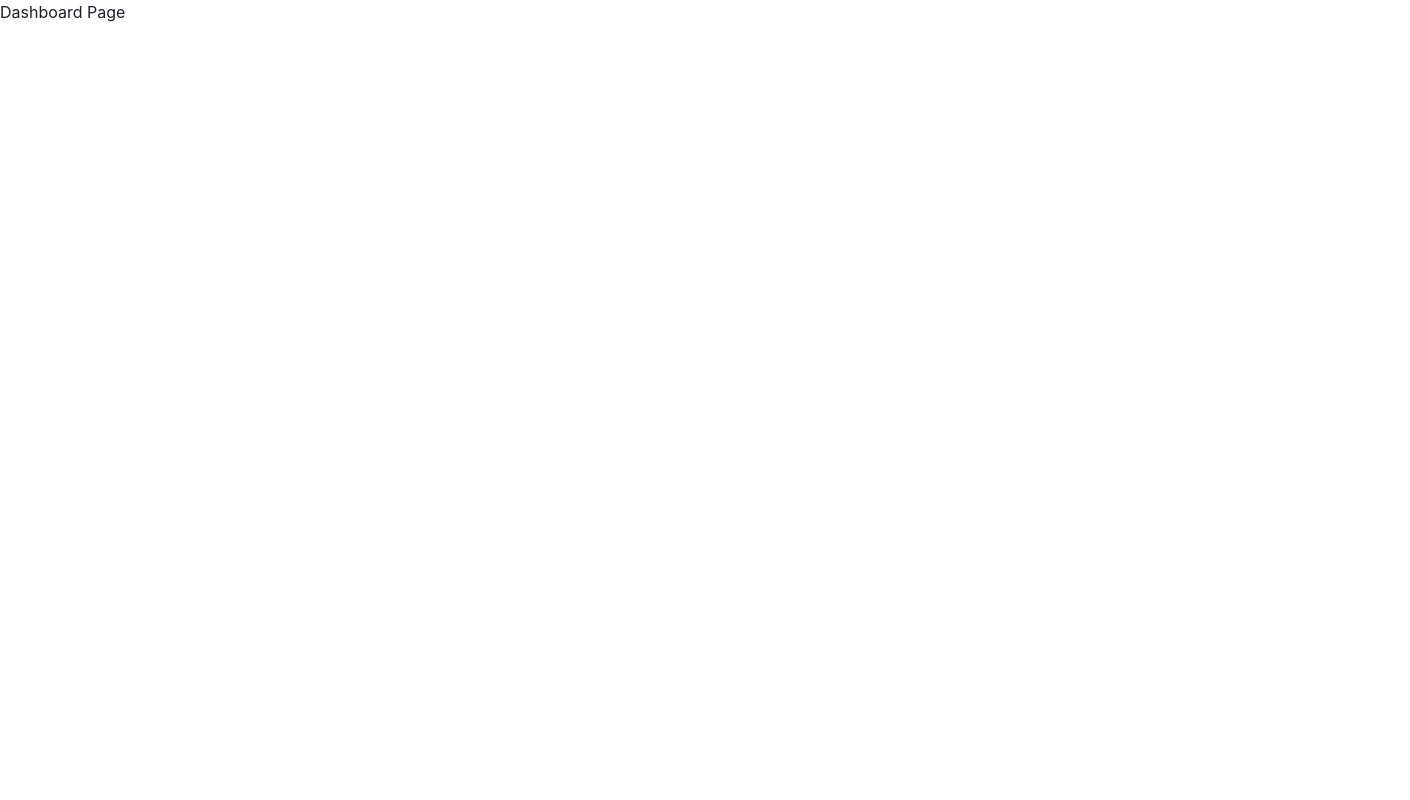
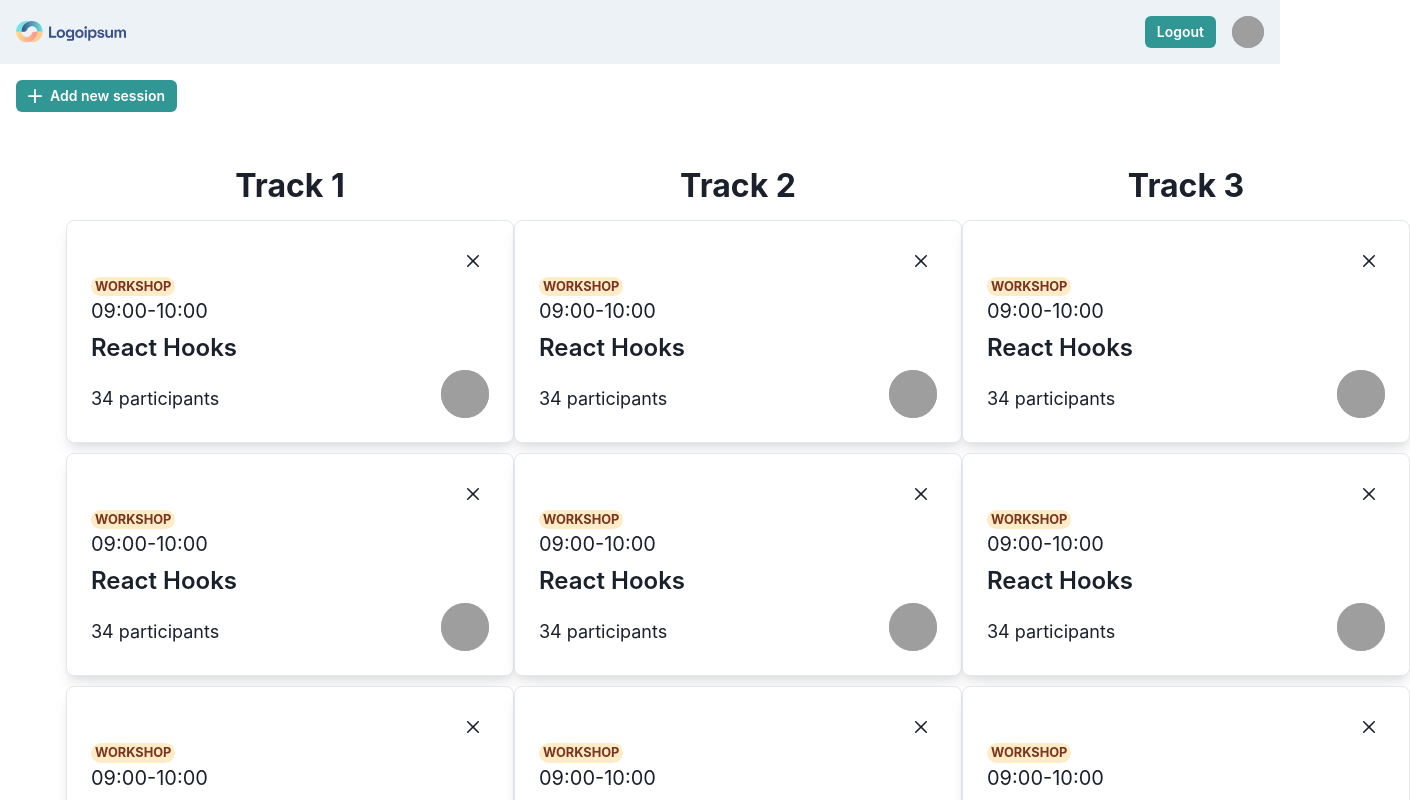
Before and after one commit to Vdf-HumansInLearning/conference-fe, a React (Create React App) app: page /dashboard in a window 1280 px wide. Shown: the top 800 px of the page, 1410 px wide, since content can reach past the window. Built offline with nearby package versions, Linux system fonts and the light colour scheme; grey boxes are pictures that could not be loaded.

Commit message:
added navbar, card sessions and background gradient for login and register page

```diff
--- /dev/null
+++ b/src/components/CardSession.js
@@ -0,0 +1,82 @@
+import React from "react";
+import {
+  Flex,
+  Circle,
+  Box,
+  Image,
+  Badge,
+  useColorModeValue,
+  Avatar,
+  CloseButton,
+} from "@chakra-ui/react";
+
+const data = {
+  isNew: true,
+  imageURL:
+    "https://images.unsplash.com/photo-1572635196237-14b3f281503f?ixid=MnwxMjA3fDB8MHxwaG90by1wYWdlfHx8fGVufDB8fHx8&ixlib=rb-1.2.1&auto=format&fit=crop&w=4600&q=80",
+  name: "React Hooks",
+  hour: "09:00-10:00",
+  numParticipants: 34,
+  sessionType: "workshop",
+};
+
+function CardSession() {
+  return (
+
+      <Box
+        bg={useColorModeValue("white", "gray.800")}
+        minW="md"
+        borderWidth="1px"
+        rounded="lg"
+        shadow="lg"
+        position="relative"
+      >
+        <Box p="6">
+          <Flex justifyContent="flex-end">
+            <CloseButton />
+          </Flex>
+          <Box d="flex" alignItems="baseline">
+            <Badge rounded="full" fontSize="0.8em" colorScheme="orange">
+              {data.sessionType}
+            </Badge>
+          </Box>
+          <Flex justifyContent="space-between" alignContent="center">
+            <Box fontSize="xl" color={useColorModeValue("gray.800", "white")}>
+              {data.hour}
+            </Box>
+          </Flex>
+
+          <Flex mt="1" justifyContent="space-between" alignContent="center">
+            <Box
+              fontSize="2xl"
+              fontWeight="semibold"
+              as="h4"
+              lineHeight="tight"
+              isTruncated
+            >
+              {data.name}
+            </Box>
+          </Flex>
+          <Flex mt="1" justifyContent="space-between" alignContent="center">
+            <Box
+              fontSize="lg"
+              as="h4"
+              lineHeight="tight"
+              isTruncated
+              paddingTop="15px"
+            >
+              {data.numParticipants} participants
+            </Box>
+            <Avatar
+              size={"md"}
+              src={
+                "https://images.unsplash.com/photo-1493666438817-866a91353ca9?ixlib=rb-0.3.5&q=80&fm=jpg&crop=faces&fit=crop&h=200&w=200&s=b616b2c5b373a80ffc9636ba24f7a4a9"
+              }
+            />
+          </Flex>
+        </Box>
+      </Box>
+  );
+}
+
+export default CardSession;
--- a/src/components/LoginForm.js
+++ b/src/components/LoginForm.js
@@ -10,6 +10,7 @@ import {
   Heading,
   Text,
   useColorModeValue,
+  Image,
 } from "@chakra-ui/react";
 
 function LoginForm({ handleLogin }) {
@@ -18,10 +19,11 @@ function LoginForm({ handleLogin }) {
       minH={"100vh"}
       align={"center"}
       justify={"center"}
-      bg={useColorModeValue("gray.50", "gray.800")}
+      className="background-gradient"
     >
       <Stack spacing={8} mx={"auto"} maxW={"lg"} py={12} px={6}>
         <Stack align={"center"}>
+          <Image src="logo.svg" alt="logo" />
           <Heading fontSize={"4xl"}>Sign in to your account</Heading>
         </Stack>
         <Box
--- /dev/null
+++ b/src/components/Navbar.js
@@ -0,0 +1,63 @@
+import React from "react";
+import { useState } from "react";
+import { Link } from "react-router-dom";
+
+import { ReactNode } from "react";
+import {
+  Box,
+  Flex,
+  Avatar,
+  HStack,
+  IconButton,
+  Button,
+  Menu,
+  MenuButton,
+  MenuList,
+  MenuItem,
+  MenuDivider,
+  useDisclosure,
+  useColorModeValue,
+  Stack,
+  Image
+} from "@chakra-ui/react";
+import { HamburgerIcon, CloseIcon, AddIcon } from "@chakra-ui/icons";
+export default function Navbar() {
+  const { isOpen, onOpen, onClose } = useDisclosure();
+
+  return (
+    <>
+      <Box bg={useColorModeValue("gray.100", "gray.900")} px={4}>
+        <Flex h={16} alignItems={"center"} justifyContent={"space-between"}>
+          <HStack spacing={8} alignItems={"center"}>
+            <Box>
+              <Image boxSize="110px" src="logo.svg" alt="logo" />
+            </Box>
+          </HStack>
+          <Flex alignItems={"center"}>
+            <Link to="/login">
+              <Button variant={"solid"} colorScheme={"teal"} size={"sm"} mr={4}>
+                Logout
+              </Button>
+            </Link>
+            <Menu>
+              <MenuButton
+                as={Button}
+                rounded={"full"}
+                variant={"link"}
+                cursor={"pointer"}
+                minW={0}
+              >
+                <Avatar
+                  size={"sm"}
+                  src={
+                    "https://images.unsplash.com/photo-1493666438817-866a91353ca9?ixlib=rb-0.3.5&q=80&fm=jpg&crop=faces&fit=crop&h=200&w=200&s=b616b2c5b373a80ffc9636ba24f7a4a9"
+                  }
+                />
+              </MenuButton>
+            </Menu>
+          </Flex>
+        </Flex>
+      </Box>
+    </>
+  );
+}
--- a/src/components/RegisterForm.js
+++ b/src/components/RegisterForm.js
@@ -15,6 +15,7 @@ import {
   Heading,
   Text,
   useColorModeValue,
+  Image,
 } from "@chakra-ui/react";
 import { ViewIcon, ViewOffIcon } from "@chakra-ui/icons";
 
@@ -26,10 +27,11 @@ function RegisterForm({ handleRegister }) {
       minH={"100vh"}
       align={"center"}
       justify={"center"}
-      bg={useColorModeValue("gray.50", "gray.800")}
+      className="background-gradient"
     >
       <Stack spacing={8} mx={"auto"} maxW={"lg"} py={12} px={6}>
         <Stack align={"center"}>
+          <Image src="logo.svg" alt="logo" />
           <Heading fontSize={"4xl"} textAlign={"center"}>
             Sign up
           </Heading>
--- a/src/index.css
+++ b/src/index.css
@@ -1,3 +1,17 @@
 .link--blue {
-  color: var(--chakra-colors-blue-400);
+    color: var(--chakra-colors-blue-400);
 }
+
+.track-title {
+    font-size: 32px;
+    font-weight: bold;
+}
+
+.background-gradient {
+    background: rgb(251, 235, 200);
+    background: linear-gradient( 315deg, rgba(251, 235, 200, 1) 0%, rgba(219, 246, 247, 1) 74%);
+}
+
+
+/* background: rgb(255, 247, 231);
+background: linear-gradient( 315deg, rgba(255, 247, 231, 1) 0%, rgba(231, 244, 245, 1) 74%); */
--- a/src/index.js
+++ b/src/index.js
@@ -4,7 +4,7 @@ import { ChakraProvider } from "@chakra-ui/react";
 import { BrowserRouter, Routes, Route, Navigate } from "react-router-dom";
 import "./index.css";
 import Page404 from "./pages/Page404";
-import DashboardPage from "./pages/DashboardPage";
+import DashboardPage from "../src/pages/DashboardPage";
 import LoginPage from "../src/pages/LoginPage";
 import RegisterPage from "../src/pages/RegisterPage";
 
--- a/src/pages/DashboardPage.js
+++ b/src/pages/DashboardPage.js
@@ -1,5 +1,66 @@
+import Navbar from "../components/Navbar";
+import CardSession from "../components/CardSession";
+import {
+  Box,
+  Flex,
+  Avatar,
+  HStack,
+  IconButton,
+  Button,
+  Menu,
+  MenuButton,
+  MenuList,
+  MenuItem,
+  MenuDivider,
+  useDisclosure,
+  useColorModeValue,
+  Stack,
+  VStack,
+} from "@chakra-ui/react";
+import { HamburgerIcon, CloseIcon, AddIcon } from "@chakra-ui/icons";
+
 function DashboardPage() {
-  return <div>Dashboard Page</div>;
+  return (
+    <>
+      <Navbar />
+      <Box p={4}>
+        <Button
+          variant={"solid"}
+          colorScheme={"teal"}
+          size={"sm"}
+          mr={4}
+          leftIcon={<AddIcon />}
+        >
+          Add new session
+        </Button>
+        <Flex
+          p={50}
+          w="full"
+          alignItems="flex-start"
+          justifyContent="space-evenly"
+        >
+          <VStack spacing="10px">
+            <h2 className="track-title">Track 1</h2>
+            <CardSession />
+            <CardSession />
+            <CardSession />
+          </VStack>
+          <VStack spacing="10px">
+            <h2 className="track-title">Track 2</h2>
+            <CardSession />
+            <CardSession />
+            <CardSession />
+          </VStack>
+          <VStack spacing="10px">
+            <h2 className="track-title">Track 3</h2>
+            <CardSession />
+            <CardSession />
+            <CardSession />
+          </VStack>
+        </Flex>
+      </Box>
+    </>
+  );
 }
 
 export default DashboardPage;
```
Also changed, not shown: public/logo.svg (added).
